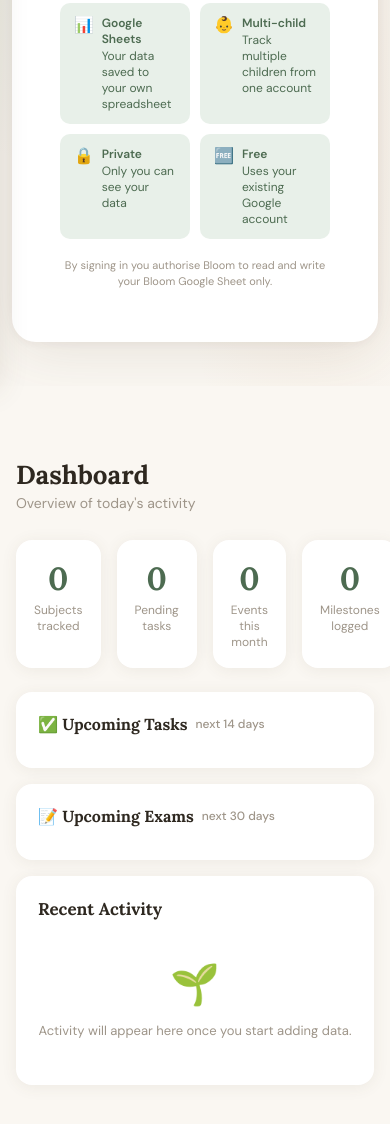
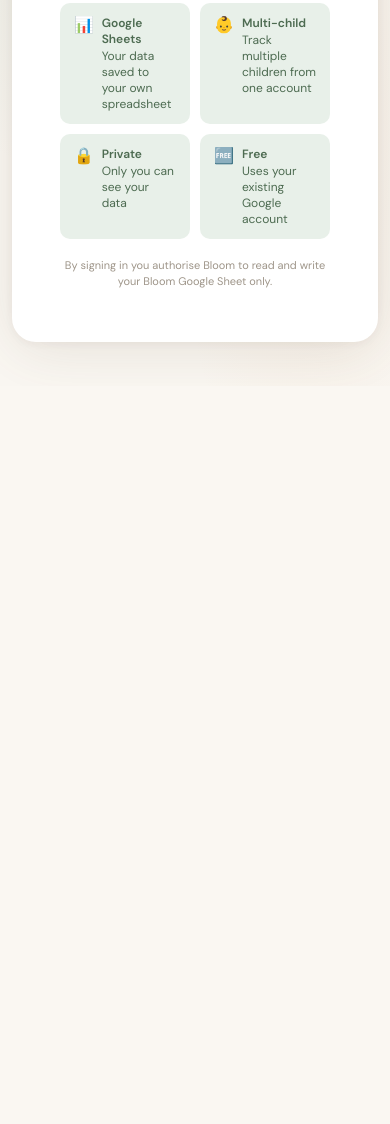
Before and after one commit to Bloomishere/Bloom, a plain HTML site: page index.html in a window 390 px wide. Shown: the part 458-1582 px from the top of the page. After the commit the page ends 844 px from the top, so only its background shows below. Drawn offline with Linux system fonts and the light colour scheme.

Commit message:
Update index.html

```diff
--- a/index.html
+++ b/index.html
@@ -34,6 +34,9 @@
   min-height:100vh;display:flex;align-items:center;justify-content:center;
   background:var(--cream);position:relative;overflow:hidden;
 }
+#auth-screen.hidden{display:none;}
+#app{display:none;min-height:100vh;}
+#app.visible{display:flex;}
 #auth-screen::before{
   content:'';position:absolute;inset:0;
   background:radial-gradient(ellipse 80% 60% at 20% 40%,rgba(122,158,126,0.12) 0%,transparent 60%),
@@ -119,8 +122,6 @@
 @keyframes pulse{0%,100%{transform:scale(1);}50%{transform:scale(1.1);};}
 
 /* ── APP ─────────────────────────────────────── */
-#app{display:none;min-height:100vh;}
-#app.visible{display:flex;}
 .sidebar{width:248px;height:100vh;background:var(--white);border-right:1px solid var(--parchment);display:flex;flex-direction:column;flex-shrink:0;position:sticky;top:0;overflow-y:auto;}
 .main{flex:1;overflow-y:auto;}
 .page{display:none;padding:32px;}
@@ -198,7 +199,7 @@
   .page{padding:20px 16px 32px;}
   .page-header{margin-top:52px;}
   .summary-cards{grid-template-columns:repeat(2,1fr);}
-  #app{display:flex!important;}
+  #app.visible{display:flex;}
 }
 
 /* ── SYNC INDICATOR ─────────────────────────────────────── */
@@ -384,13 +385,13 @@
 </div>
 
 <!-- HAMBURGER (mobile) -->
-<button class="hamburger" id="hamburger-btn" onclick="toggleSidebar()" aria-label="Menu">
-  <span></span><span></span><span></span>
-</button>
 <div class="sidebar-overlay" id="sidebar-overlay" onclick="closeSidebar()"></div>
 
 <!-- APP -->
-<div id="app">
+<div id="app" style="display:none;">
+  <button class="hamburger" id="hamburger-btn" onclick="toggleSidebar()" aria-label="Menu">
+    <span></span><span></span><span></span>
+  </button>
   <div class="sidebar">
     <div class="sidebar-logo">
       <div class="logo-icon">🌱</div>
```
